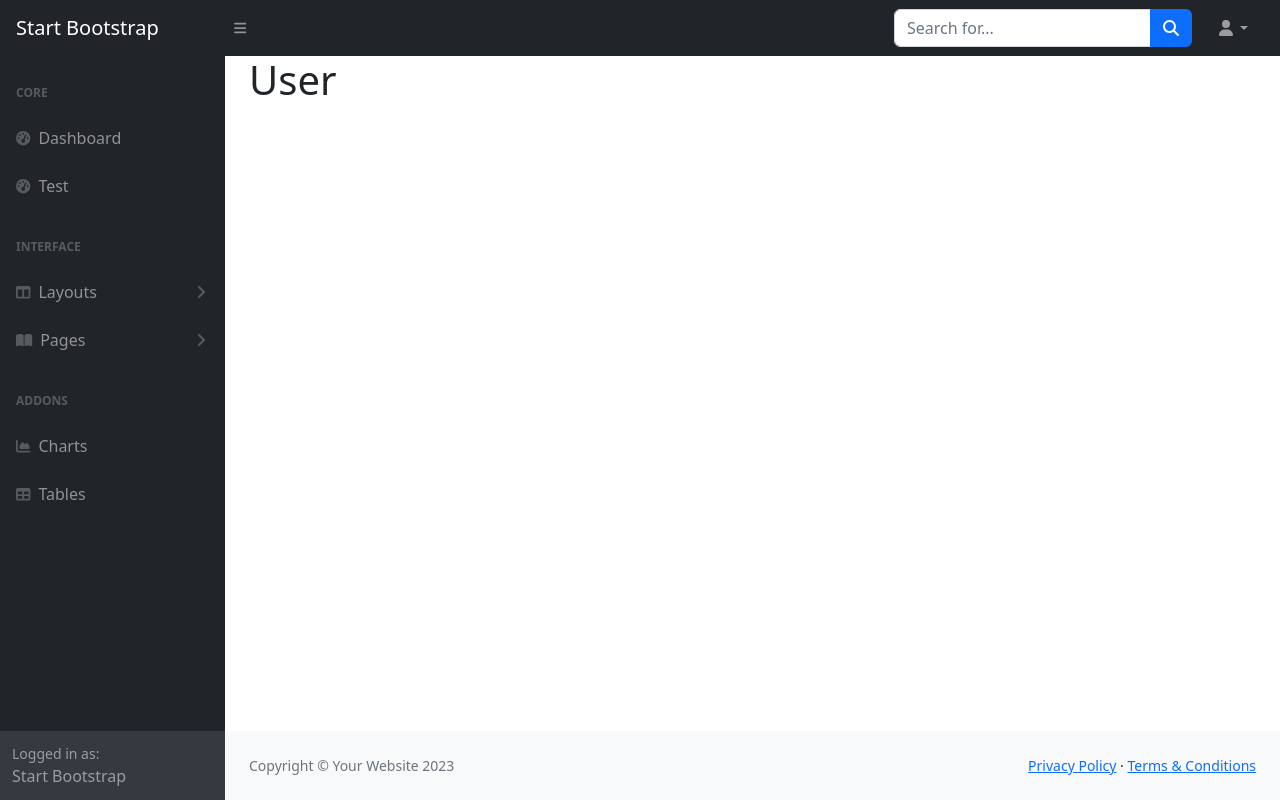
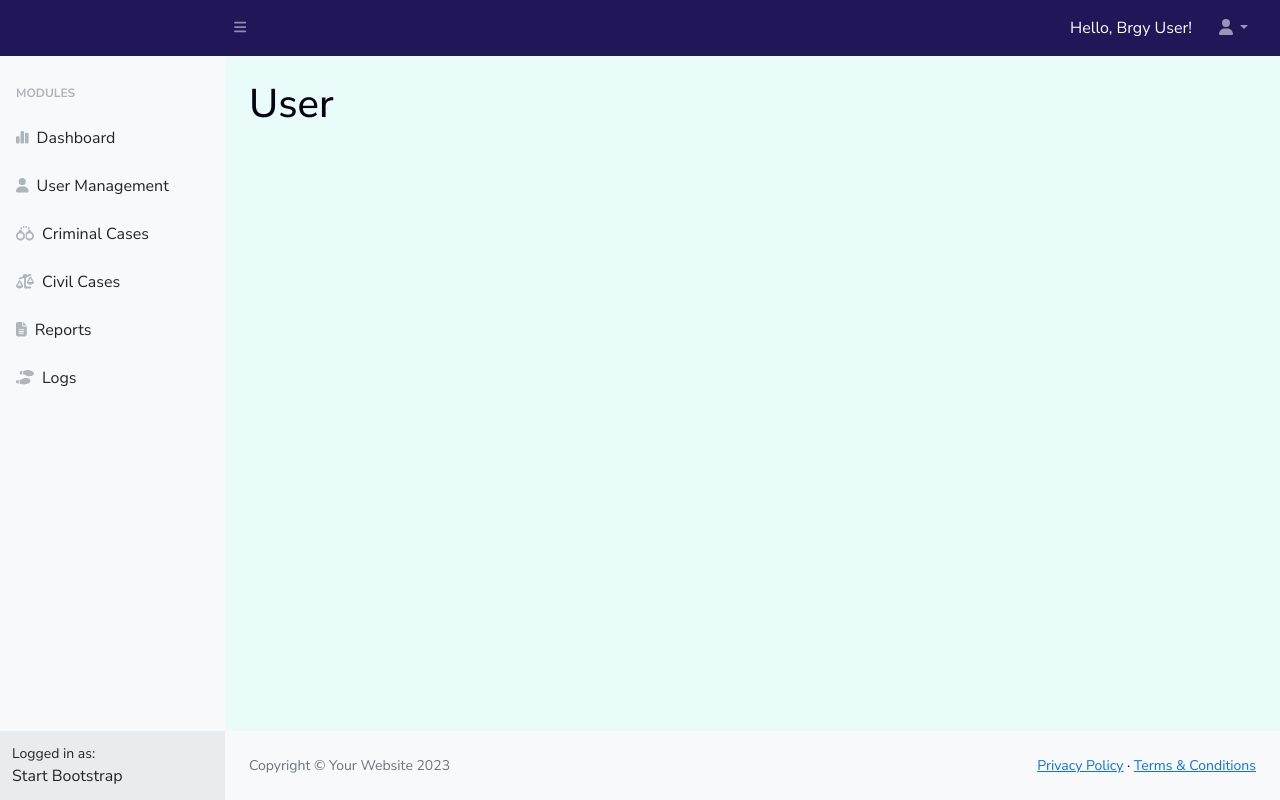
Before and after one commit to charlesclassify/Brgy_EDMS, a CodeIgniter app: page /Brgy_edms/index.php/main/user in a window 1280 px wide. Run offline with CodeIgniter, Linux system fonts and the light colour scheme; some libraries are stand-ins or nearby versions.

Commit message:
ui updates

```diff
--- a/application/controllers/Main.php
+++ b/application/controllers/Main.php
@@ -22,16 +22,34 @@ class Main extends CI_Controller
     {
         echo "bogart";
     }
-    public function test()
-    {
-        $this->load->view('main/header');
-        $this->load->view('main/test');
-        $this->load->view('main/footer');
-    }
     public function user()
     {
         $this->load->view('main/header');
         $this->load->view('main/user');
         $this->load->view('main/footer');
     }
+    public function criminal_cases()
+    {
+        $this->load->view('main/header');
+        $this->load->view('main/criminal_cases');
+        $this->load->view('main/footer');
+    }
+    public function civil_cases()
+    {
+        $this->load->view('main/header');
+        $this->load->view('main/civil_cases');
+        $this->load->view('main/footer');
+    }
+    public function logs()
+    {
+        $this->load->view('main/header');
+        $this->load->view('main/logs');
+        $this->load->view('main/footer');
+    }
+    public function reports()
+    {
+        $this->load->view('main/header');
+        $this->load->view('main/reports');
+        $this->load->view('main/footer');
+    }
 }
--- /dev/null
+++ b/application/views/main/civil_cases.php
@@ -0,0 +1 @@
+<h1 class="mt-4">Civil Cases</h1>
--- /dev/null
+++ b/application/views/main/criminal_cases.php
@@ -0,0 +1 @@
+<h1 class="mt-4">Criminal Cases</h1>
--- a/application/views/main/dashboard.php
+++ b/application/views/main/dashboard.php
@@ -1,7 +1,4 @@
  <h1 class="mt-4">Dashboard</h1>
- <ol class="breadcrumb mb-4">
-     <li class="breadcrumb-item active">Dashboard</li>
- </ol>
  <div class="row">
      <div class="col-xl-3 col-md-6">
          <div class="card bg-primary text-white mb-4">
--- a/application/views/main/footer.php
+++ b/application/views/main/footer.php
@@ -20,7 +20,7 @@
    <script src="<?= base_url('assets/assets/demo/chart-area-demo.js'); ?>"></script>
    <script src="<?= base_url('assets/assets/demo/chart-bar-demo.js'); ?>"></script>
    <script src="https://cdn.jsdelivr.net/npm/simple-datatables@7.1.2/dist/umd/simple-datatables.min.js" crossorigin="anonymous"></script>
-   <script src="<?= base_url('assets/js/datatables-simple-demo.js'); ?>"></script>
+   <script src="https://kit.fontawesome.com/042a6b7d31.js" crossorigin="anonymous"></script>
    </body>
 
    </html>
--- a/application/views/main/header.php
+++ b/application/views/main/header.php
@@ -7,35 +7,35 @@
     <meta name="viewport" content="width=device-width, initial-scale=1, shrink-to-fit=no" />
     <meta name="description" content="" />
     <meta name="author" content="" />
-    <title>Dashboard - SB Admin</title>
+    <title>BRGY KPEDMS</title>
     <link href="https://cdn.jsdelivr.net/npm/simple-datatables@7.1.2/dist/style.min.css" rel="stylesheet" />
-    <link href="<?= base_url('assets/css/styles.css'); ?>" rel="stylesheet" />
+    <link href="<?= base_url('assets/css/styles1.css'); ?>" rel="stylesheet" />
     <script src="https://use.fontawesome.com/releases/v6.3.0/js/all.js" crossorigin="anonymous"></script>
 </head>
+
+<style>
+    /* Active sidebar item style */
+    .nav-link.active {
+        background-color: #5BB14D;
+        /* Change the background color to red */
+    }
+</style>
 
 <body class="sb-nav-fixed">
     <nav class="sb-topnav navbar navbar-expand navbar-dark bg-dark">
         <!-- Navbar Brand-->
-        <a class="navbar-brand ps-3" href="<?= base_url('main/dashboard'); ?>">Start Bootstrap</a>
+        <a class="navbar-brand ps-3" href="<?= base_url('main/dashboard'); ?>"></a>
         <!-- Sidebar Toggle-->
         <button class="btn btn-link btn-sm order-1 order-lg-0 me-4 me-lg-0" id="sidebarToggle" href="#!"><i class="fas fa-bars"></i></button>
         <!-- Navbar Search-->
         <form class="d-none d-md-inline-block form-inline ms-auto me-0 me-md-3 my-2 my-md-0">
-            <div class="input-group">
-                <input class="form-control" type="text" placeholder="Search for..." aria-label="Search for..." aria-describedby="btnNavbarSearch" />
-                <button class="btn btn-primary" id="btnNavbarSearch" type="button"><i class="fas fa-search"></i></button>
-            </div>
+            <span style="color:white;">Hello, Brgy User!</span>
         </form>
         <!-- Navbar-->
         <ul class="navbar-nav ms-auto ms-md-0 me-3 me-lg-4">
             <li class="nav-item dropdown">
                 <a class="nav-link dropdown-toggle" id="navbarDropdown" href="#" role="button" data-bs-toggle="dropdown" aria-expanded="false"><i class="fas fa-user fa-fw"></i></a>
                 <ul class="dropdown-menu dropdown-menu-end" aria-labelledby="navbarDropdown">
-                    <li><a class="dropdown-item" href="#!">Settings</a></li>
-                    <li><a class="dropdown-item" href="#!">Activity Log</a></li>
-                    <li>
-                        <hr class="dropdown-divider" />
-                    </li>
                     <li><a class="dropdown-item" href="<?= base_url('') ?>">Logout</a></li>
                 </ul>
             </li>
@@ -43,69 +43,33 @@
     </nav>
     <div id="layoutSidenav">
         <div id="layoutSidenav_nav">
-            <nav class="sb-sidenav accordion sb-sidenav-dark" id="sidenavAccordion">
+            <nav class="sb-sidenav accordion sb-sidenav-light" id="sidenavAccordion">
                 <div class="sb-sidenav-menu">
                     <div class="nav">
-                        <div class="sb-sidenav-menu-heading">Core</div>
-                        <a class="nav-link" href="<?= base_url('main/dashboard') ?>">
-                            <div class="sb-nav-link-icon"><i class="fas fa-tachometer-alt"></i></div>
+                        <div class="sb-sidenav-menu-heading">Modules</div>
+                        <a id="nav-link" class="nav-link" href="<?= base_url('main/dashboard') ?>">
+                            <div class="sb-nav-link-icon"><i class="fa-solid fa-chart-simple"></i></div>
                             Dashboard
                         </a>
-                        <a class="nav-link" href="<?= base_url('main/test') ?>">
-                            <div class="sb-nav-link-icon"><i class="fas fa-tachometer-alt"></i></div>
-                            Test
+                        <a id="nav-link" class="nav-link" href="<?= base_url('main/user') ?>">
+                            <div class="sb-nav-link-icon"><i class="fa-solid fa-user"></i></div>
+                            User Management
                         </a>
-                        <div class="sb-sidenav-menu-heading">Interface</div>
-                        <a class="nav-link collapsed" href="#" data-bs-toggle="collapse" data-bs-target="#collapseLayouts" aria-expanded="false" aria-controls="collapseLayouts">
-                            <div class="sb-nav-link-icon"><i class="fas fa-columns"></i></div>
-                            Layouts
-                            <div class="sb-sidenav-collapse-arrow"><i class="fas fa-angle-down"></i></div>
+                        <a id="nav-link" class="nav-link" href="<?= base_url('main/criminal_cases') ?>">
+                            <div class="sb-nav-link-icon"><i class="fa-solid fa-handcuffs"></i></div>
+                            Criminal Cases
                         </a>
-                        <div class="collapse" id="collapseLayouts" aria-labelledby="headingOne" data-bs-parent="#sidenavAccordion">
-                            <nav class="sb-sidenav-menu-nested nav">
-                                <a class="nav-link" href="layout-static.html">Static Navigation</a>
-                                <a class="nav-link" href="layout-sidenav-light.html">Light Sidenav</a>
-                            </nav>
-                        </div>
-                        <a class="nav-link collapsed" href="#" data-bs-toggle="collapse" data-bs-target="#collapsePages" aria-expanded="false" aria-controls="collapsePages">
-                            <div class="sb-nav-link-icon"><i class="fas fa-book-open"></i></div>
-                            Pages
-                            <div class="sb-sidenav-collapse-arrow"><i class="fas fa-angle-down"></i></div>
+                        <a id="nav-link" class="nav-link" href="<?= base_url('main/civil_cases') ?>">
+                            <div class="sb-nav-link-icon"><i class="fa-solid fa-scale-unbalanced"></i></div>
+                            Civil Cases
                         </a>
-                        <div class="collapse" id="collapsePages" aria-labelledby="headingTwo" data-bs-parent="#sidenavAccordion">
-                            <nav class="sb-sidenav-menu-nested nav accordion" id="sidenavAccordionPages">
-                                <a class="nav-link collapsed" href="#" data-bs-toggle="collapse" data-bs-target="#pagesCollapseAuth" aria-expanded="false" aria-controls="pagesCollapseAuth">
-                                    Authentication
-                                    <div class="sb-sidenav-collapse-arrow"><i class="fas fa-angle-down"></i></div>
-                                </a>
-                                <div class="collapse" id="pagesCollapseAuth" aria-labelledby="headingOne" data-bs-parent="#sidenavAccordionPages">
-                                    <nav class="sb-sidenav-menu-nested nav">
-                                        <a class="nav-link" href="login.html">Login</a>
-                                        <a class="nav-link" href="register.html">Register</a>
-                                        <a class="nav-link" href="password.html">Forgot Password</a>
-                                    </nav>
-                                </div>
-                                <a class="nav-link collapsed" href="#" data-bs-toggle="collapse" data-bs-target="#pagesCollapseError" aria-expanded="false" aria-controls="pagesCollapseError">
-                                    Error
-                                    <div class="sb-sidenav-collapse-arrow"><i class="fas fa-angle-down"></i></div>
-                                </a>
-                                <div class="collapse" id="pagesCollapseError" aria-labelledby="headingOne" data-bs-parent="#sidenavAccordionPages">
-                                    <nav class="sb-sidenav-menu-nested nav">
-                                        <a class="nav-link" href="401.html">401 Page</a>
-                                        <a class="nav-link" href="404.html">404 Page</a>
-                                        <a class="nav-link" href="500.html">500 Page</a>
-                                    </nav>
-                                </div>
-                            </nav>
-                        </div>
-                        <div class="sb-sidenav-menu-heading">Addons</div>
-                        <a class="nav-link" href="charts.html">
-                            <div class="sb-nav-link-icon"><i class="fas fa-chart-area"></i></div>
-                            Charts
+                        <a id="nav-link" class="nav-link" href="<?= base_url('main/reports') ?>">
+                            <div class="sb-nav-link-icon"><i class="fa-solid fa-file-lines"></i></div>
+                            Reports
                         </a>
-                        <a class="nav-link" href="tables.html">
-                            <div class="sb-nav-link-icon"><i class="fas fa-table"></i></div>
-                            Tables
+                        <a id="nav-link" class="nav-link" href="<?= base_url('main/logs') ?>">
+                            <div class="sb-nav-link-icon"><i class="fa-solid fa-shoe-prints"></i></div>
+                            Logs
                         </a>
                     </div>
                 </div>
--- a/application/views/main/user.php
+++ b/application/views/main/user.php
@@ -1 +1 @@
-<h1 class="col-mt-4">User</h1>
+<h1 class="mt-4">User</h1>
```
Also changed, not shown: assets/css/styles1.css, assets/img/KP1.png (added), assets/img/KP_logo.png (added), assets/img/KP_long_logo.png (added), assets/img/brgy_logo.png (added), assets/img/kp_brand.png (added), assets/img/kp_brand_logo.png (added), assets/img/kp_top_blue.png (added).
